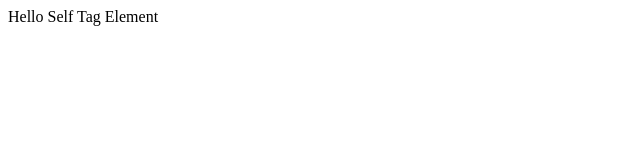
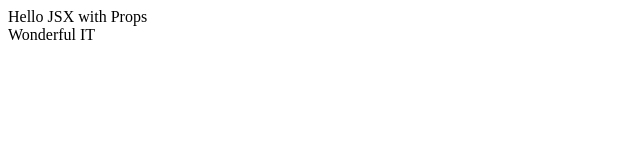
Before and after one commit to jstiven01/egghead-react-course, a React (Create React App) app: page / in a window 1280 px wide. Shown: the top 160 px of the page, without its empty margins (0-640 px from the left). Built offline with nearby package versions, Linux system fonts and the light colour scheme.

Commit message:
Using Props of Self closing React tags

```diff
--- a/src/index.js
+++ b/src/index.js
@@ -12,7 +12,7 @@ import ReactDOM from 'react-dom';
 //const element = <div className='container'> Hello JSX World</div>
 
 //Selclosing REact elememt
-const content = 'Hello Self Tag Element'
+/* const content = 'Hello Self Tag Element'
 const className = 'container'
 const props = {
     className: className,
@@ -21,6 +21,14 @@ const props = {
 
 const element = (
     <div {...props} />
+); */
+
+const Message = props => <div>{props.msg}</div>
+const element = (
+    <div className="container">
+        <Message msg="Hello JSX with Props" />
+        <Message msg="Wonderful IT" />
+    </div>
 );
 
 console.log(element);
```
